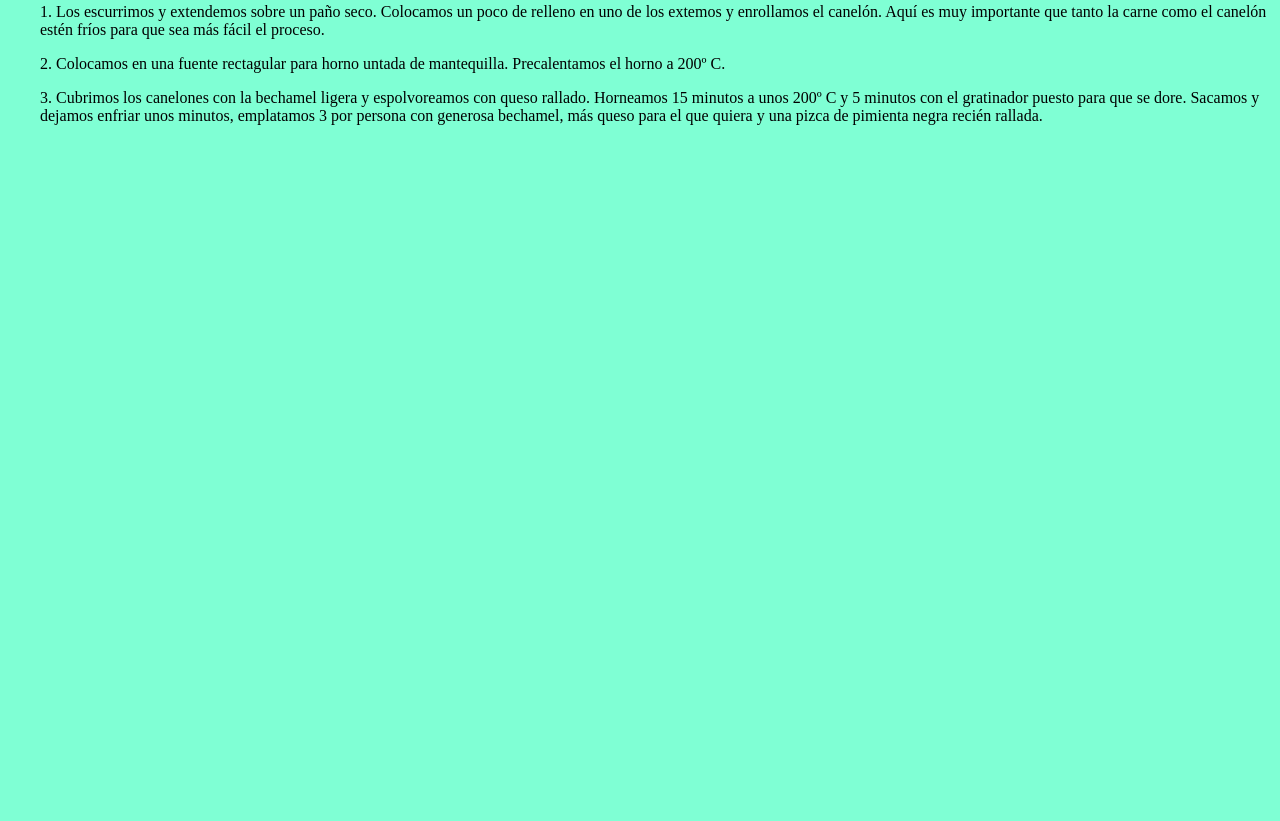
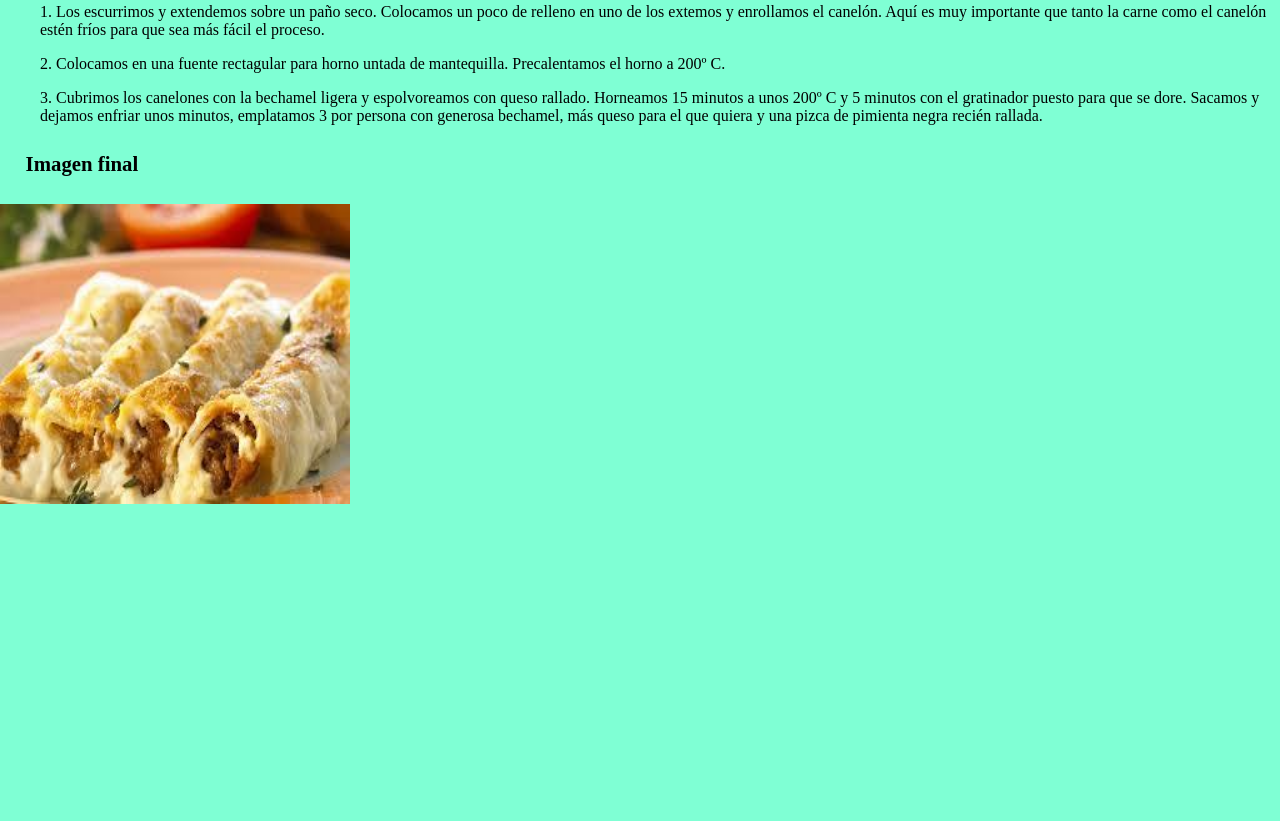
Before and after one commit to mxrcxsmm/ASIX1_MP04UF1_A4.2_MenuSaludable, a plain HTML site: page index.html in a window 1280 px wide. Shown: the part 2939-3760 px from the top of the page. Drawn offline with Linux system fonts and the light colour scheme.

Commit message:
Mi menú saludable

```diff
--- a/index.html
+++ b/index.html
@@ -7,7 +7,7 @@
     <meta name="viewport" content="width=device-width, initial-scale=1.0">
     <title>Mi menú saludable</title>
     <link rel="stylesheet" href="css/styles.css">
-    <link rel="shortcut-icon" href="img/utensils-solid.svg">
+    <link rel="shortcut icon" href="img/utensils-solid.svg">
 </head>
 
 <body class="fondo">
@@ -100,6 +100,8 @@
             <p>3. Cubrimos los canelones con la bechamel ligera y espolvoreamos con queso rallado. Horneamos 15 minutos a unos 200º C y 5 minutos con el gratinador puesto para que se dore. Sacamos y dejamos enfriar unos minutos, emplatamos 3 por persona
                 con generosa bechamel, más queso para el que quiera y una pizca de pimienta negra recién rallada.</p>
         </ol>
+        <h4>Imagen final</h4>
+        <img src="img/canelones.jpg" alt="">
     </div>
     <div id="segundo">
         <h2 class="segundot">Segundo plato</h2>
@@ -141,6 +143,8 @@
             <p>3. Una vez están marcadas, las ponemos en el plato cortadas con el chuletón anteriormente sacado de las parrillas.</p>
             <p>4. Por último poner alioli en las patatas y en el plato para ir mojando la carne en alioli y que le de más sabor.</p>
         </ol>
+        <h3>Imagen final</h3>
+        <img src="img/chuleton.jpg" alt="">
     </div>
     <div id="postre">
         <h2 class="postret">Postre</h2>
@@ -172,6 +176,8 @@
             <p>8. Cuando esté fría puedes introducir los recipientes en la nevera para que repose al menos 4 horas, aunque personalmente me gusta prepararla de un día para otro y así reposa toda la noche en la nevera.</p>
             <p>9. Justo antes de servirla esparce azúcar por encima, la cantidad es al gusto pero te recomiendo entre una y dos cucharadas soperas. Carameliza el azúcar con ayuda de un soplete y ya la tendrás lista para servir.</p>
         </ol>
+        <h3>Imagen final</h3>
+        <img src="img/crema-catalana.jpg" alt="">
     </div>
 </body>
 
```
